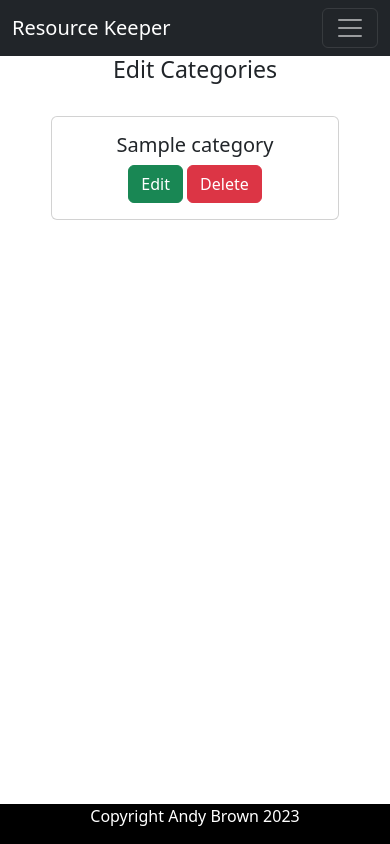
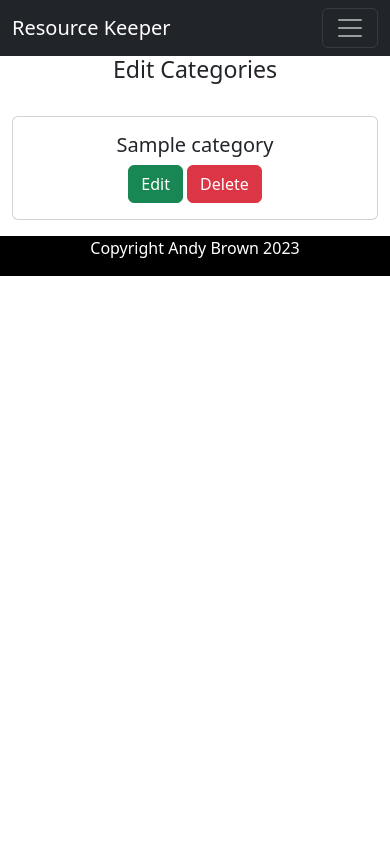
Before and after one commit to doctorandrewbrown/flask-resource-keeper, a Flask app: page /edit_categories in a window 390 px wide. Run offline with Flask 3, Linux system fonts and the light colour scheme; tables that the repository leaves empty hold one stand-in row (values such as "Sample post").

Commit message:
add BS5 classes for responsivity

```diff
--- a/resource_keeper/templates/base.html
+++ b/resource_keeper/templates/base.html
@@ -37,10 +37,10 @@
     </div>
   </nav>
 
-  <main class="container">
+  <div class="container main">
     {% block content %}
     {% endblock %}
-  </main>
+  </div>
 
   <!--bs 5 footer-->
   <div>
--- a/resource_keeper/templates/edit_categories.html
+++ b/resource_keeper/templates/edit_categories.html
@@ -5,8 +5,8 @@
 
 <div class="row">
     {% for category in categories %}
-    <div class="col s12 m6 l3 d-flex justify-content-center">
-        <div class="card mb-3" style="width: 18rem;">
+    <div class="col-sm-12 col-md-6 col-lg-3">
+        <div class="card mb-3">
             <div class="card-body text-center">
               <h5 class="card-title">{{ category.category_name}}</h5>
               <a href="#" class="btn btn-success">Edit</a>
```
